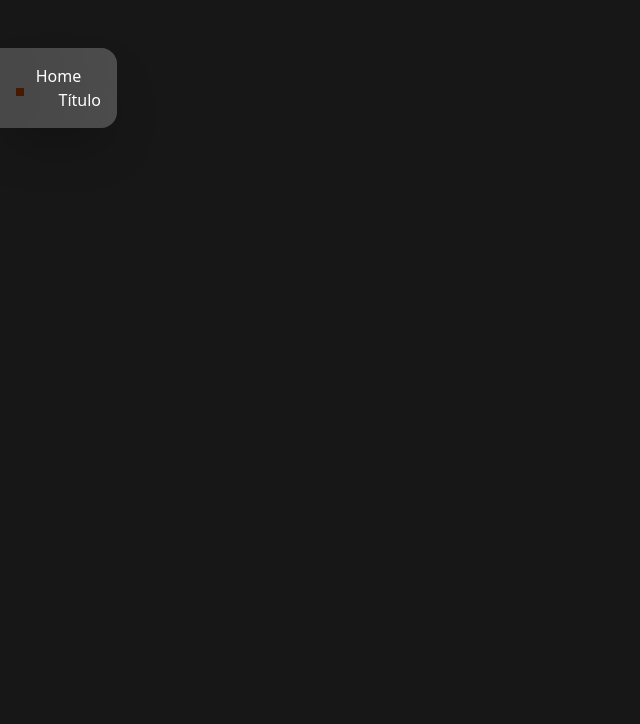
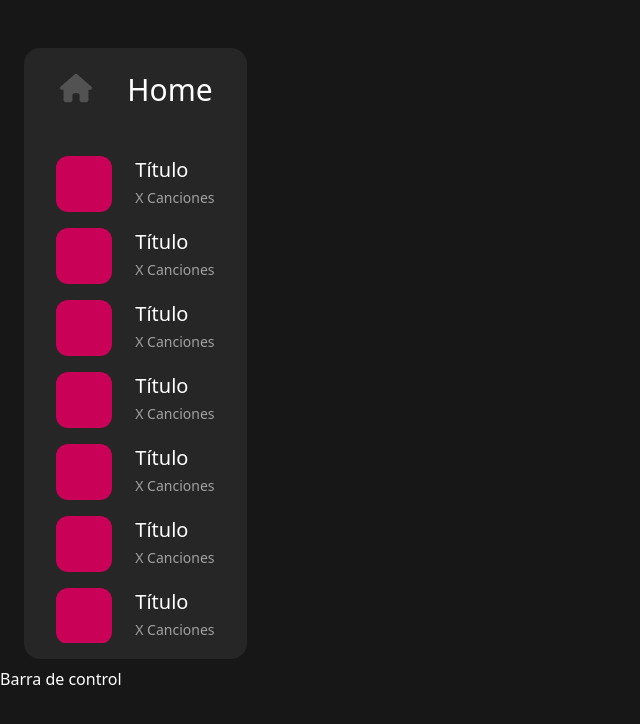
Before and after one commit to ZMiK0/Musy-app, an Angular app: page / in a window 1280 px wide. Shown: the top 724 px of the page, without its empty margins (0-640 px from the left). Built offline with nearby package versions, Linux system fonts and the light colour scheme.

Commit message:
SidebarPlaceHolder

```diff
--- a/src/app/app.component.html
+++ b/src/app/app.component.html
@@ -1,5 +1,9 @@
-<main class="text-white">
-  <div class="flex">
+<main class="gap-0 grid grid-cols-1 grid-rows-12 h-screen overflow-hidden text-white">
+  <div class="flex row-span-10">
     <app-sidebar></app-sidebar>
   </div>
+  <div class="row-span-2">
+    Barra de control
+  </div>
+
 </main>
--- /dev/null
+++ b/src/app/items/sidebar/playlist-button/button.component.html
@@ -0,0 +1,9 @@
+<button class="hover:bg-neutral-500 p-2 rounded-2xl hover:scale-105 duration-200 transform">
+    <div class="grid grid-cols-2">
+        <div class="bg-ac1 rounded-xl w-14 h-14"></div> <!--Imagen-->
+        <div class="grid grid-cols-1 text-left">
+            <h1 class="text-xl">Título</h1>
+            <p class="text-neutral-400 text-sm">X Canciones</p>
+        </div>
+    </div>
+</button>
--- a/src/app/items/sidebar/sidebar.component.html
+++ b/src/app/items/sidebar/sidebar.component.html
@@ -1,13 +1,18 @@
-<div class="grid grid-cols-1 grid-rows-1 shadow-2xl mt-12 rounded-tr-2xl rounded-br-2xl" style="background-image: radial-gradient(circle at top left, transparent, #eaeaea17),
-            radial-gradient(circle at bottom left, transparent, #e5e5e517);">
-    <div class="z-0 grid grid-cols-1 bg-neutral-600/80 p-4 rounded-tr-2xl rounded-br-2xl rounded-br-2xlrounded-tr-2xl">
-        <button>Home</button>
-        <!--Aqui habria que mapear todas las playlist, voy a simplemente poner ejemplos-->
-        <button>
+<div class="grid grid-cols-1 grid-rows-1 mt-12 rounded-2xl h-11/12">
+    <div class="gap-6 grid grid-cols-1 bg-neutral-800 ml-6 p-4 rounded-2xl">
+        <button class="hover:bg-neutral-500 fill-neutral-600 hover:fill-ac1 p-2 rounded-2xl hover:scale-105 duration-200 transform">
             <div class="grid grid-cols-2">
-                <div class="bg-amber-950 w-2 h-2"></div> <!--Imagen-->
-                <h1>Título</h1>
+                <svg xmlns="http://www.w3.org/2000/svg" viewBox="0 0 576 512" class="ml-3 w-8 h-8"><!--!Font Awesome Free 6.7.2 by @fontawesome - https://fontawesome.com License - https://fontawesome.com/license/free Copyright 2025 Fonticons, Inc.--><path d="M575.8 255.5c0 18-15 32.1-32 32.1l-32 0 .7 160.2c0 2.7-.2 5.4-.5 8.1l0 16.2c0 22.1-17.9 40-40 40l-16 0c-1.1 0-2.2 0-3.3-.1c-1.4 .1-2.8 .1-4.2 .1L416 512l-24 0c-22.1 0-40-17.9-40-40l0-24 0-64c0-17.7-14.3-32-32-32l-64 0c-17.7 0-32 14.3-32 32l0 64 0 24c0 22.1-17.9 40-40 40l-24 0-31.9 0c-1.5 0-3-.1-4.5-.2c-1.2 .1-2.4 .2-3.6 .2l-16 0c-22.1 0-40-17.9-40-40l0-112c0-.9 0-1.9 .1-2.8l0-69.7-32 0c-18 0-32-14-32-32.1c0-9 3-17 10-24L266.4 8c7-7 15-8 22-8s15 2 21 7L564.8 231.5c8 7 12 15 11 24z"/></svg>
+                <div class="-ml-2 text-left">
+                    <h1 class="text-3xl">Home</h1>
+                </div>
+
             </div>
         </button>
+        <!--Aqui habria que mapear todas las playlist, voy a simplemente poner ejemplos-->
+        <div class="grid grid-cols-1 p-2 h-full overflow-y-scroll scroll-smooth">
+            <app-playlist-button *ngFor="let item of [1,2,3,4,5,6,7,8,9,10,11,12,13,14,15,16]"></app-playlist-button>
+        </div>
+
     </div>
 </div>
--- a/src/app/items/sidebar/sidebar.component.ts
+++ b/src/app/items/sidebar/sidebar.component.ts
@@ -1,11 +1,12 @@
 import { Component } from '@angular/core';
 import { CommonModule } from '@angular/common';
 import { invoke } from "@tauri-apps/api/core";
+import { ButtonComponent } from "./playlist-button/button.component";
 
 @Component({
   selector: 'app-sidebar',
   standalone: true,
-  imports: [CommonModule],
+  imports: [CommonModule, ButtonComponent],
   templateUrl: './sidebar.component.html',
   styleUrl: '../../../styles.css'
 })
--- a/src/styles.css
+++ b/src/styles.css
@@ -1 +1,5 @@
 @import "tailwindcss";
+
+@theme {
+    --color-ac1: #c90258;
+}
```
Also changed, not shown: src/app/items/mainscreen/mainscreen.component.ts (added, +14 -0 lines), src/app/items/sidebar/playlist-button/button.component.ts (added, +14 -0 lines), src/app/items/mainscreen/mainscreen.component.html (added).
